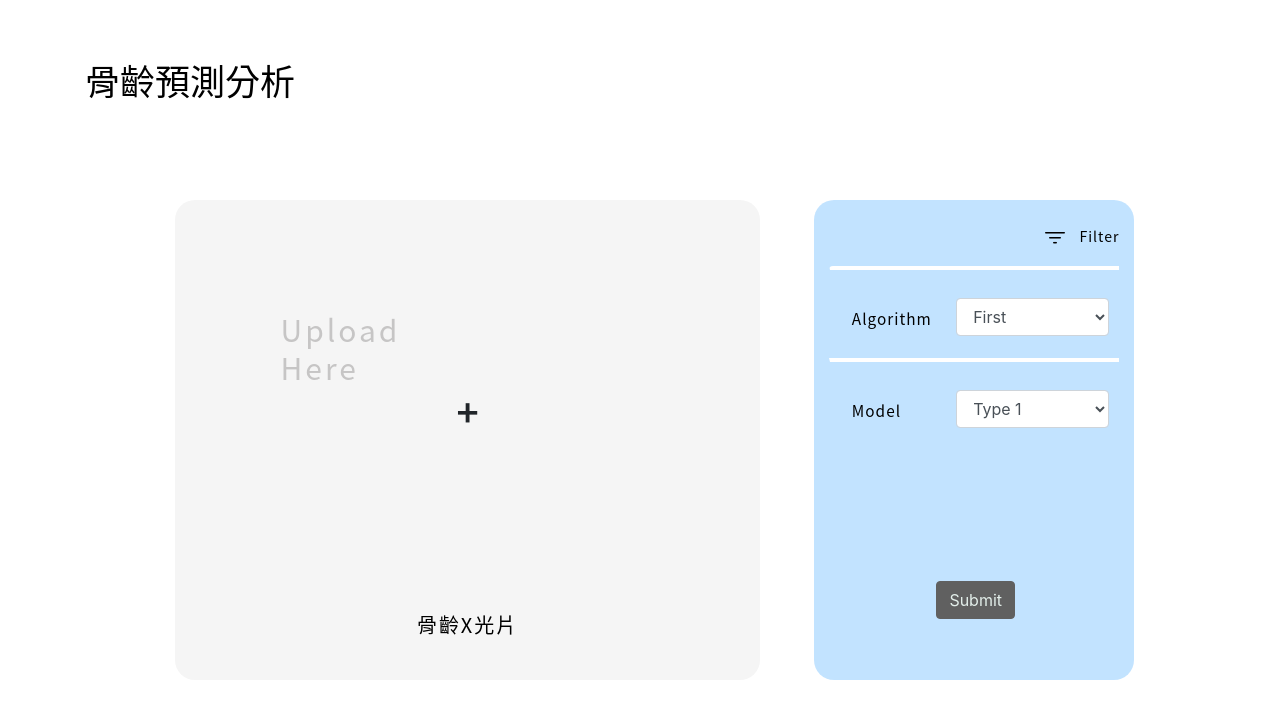
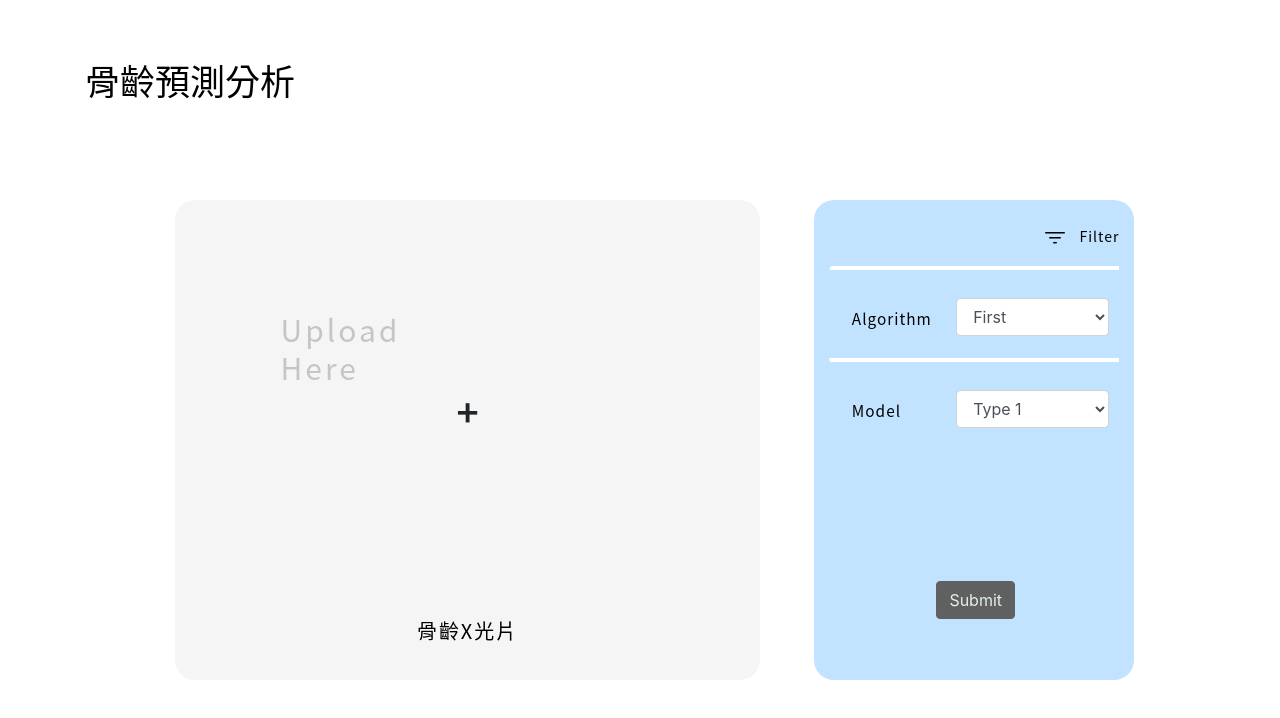
Before and after one commit to kuanyu0712/boneagewebsite.github.io, a plain HTML site: page boneAgePredict.html in a window 1280 px wide. Drawn offline with nearby package versions, Linux system fonts and the light colour scheme.

Commit message:
Update boneAgePredict.html

```diff
--- a/boneAgePredict.html
+++ b/boneAgePredict.html
@@ -115,8 +115,8 @@
                             </div>
                         <!-- </div> -->
                     </div>
-                    <div class="row justify-content-center" style="margin-top: 2vw">
-                        <div class="subtitle">骨齡X光片</div>
+                    <div class="row justify-content-center">
+                        <div class="subtitle" style="margin-top: 3vw">骨齡X光片</div>
                     </div>
                 </div>
             </div>
```
